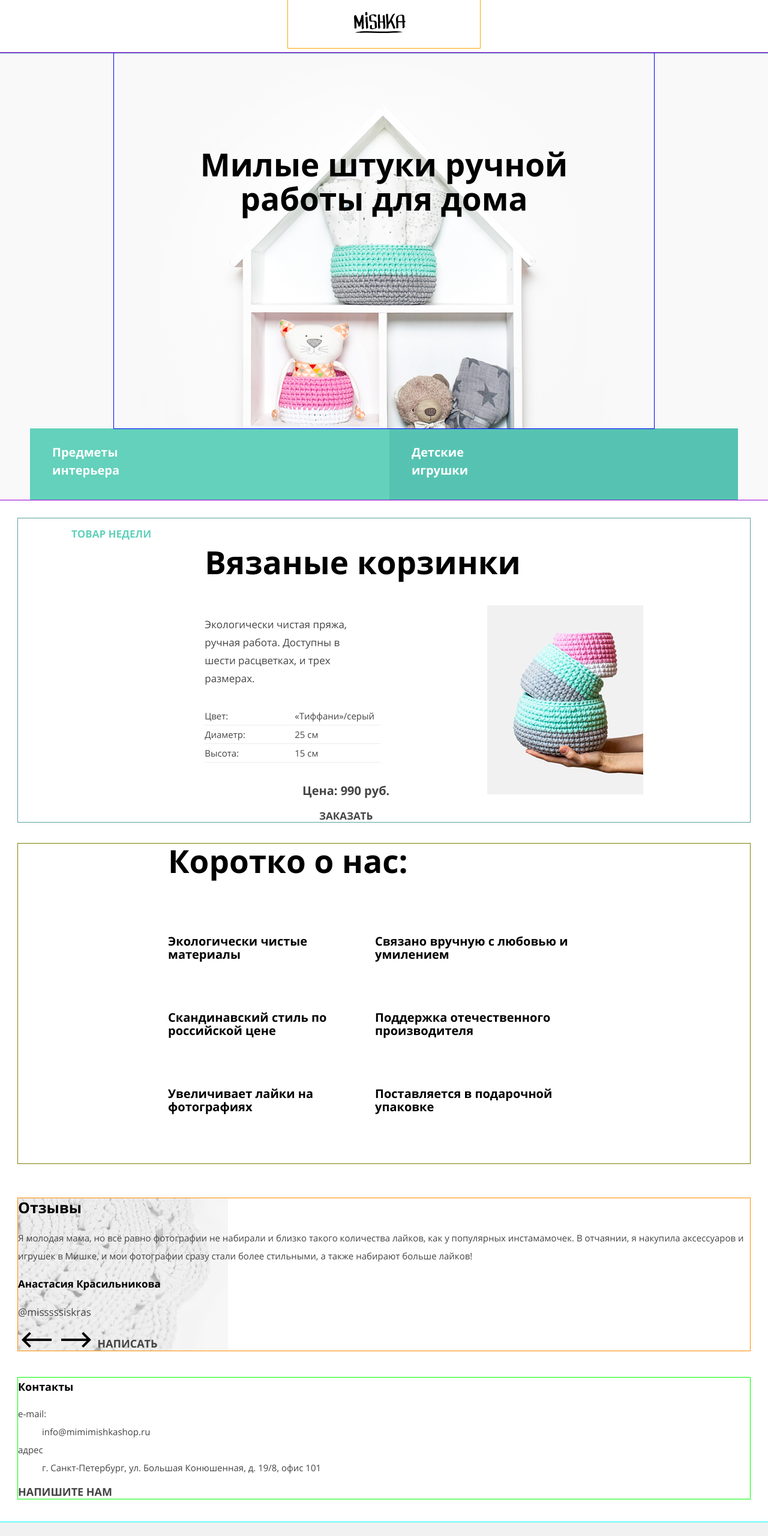
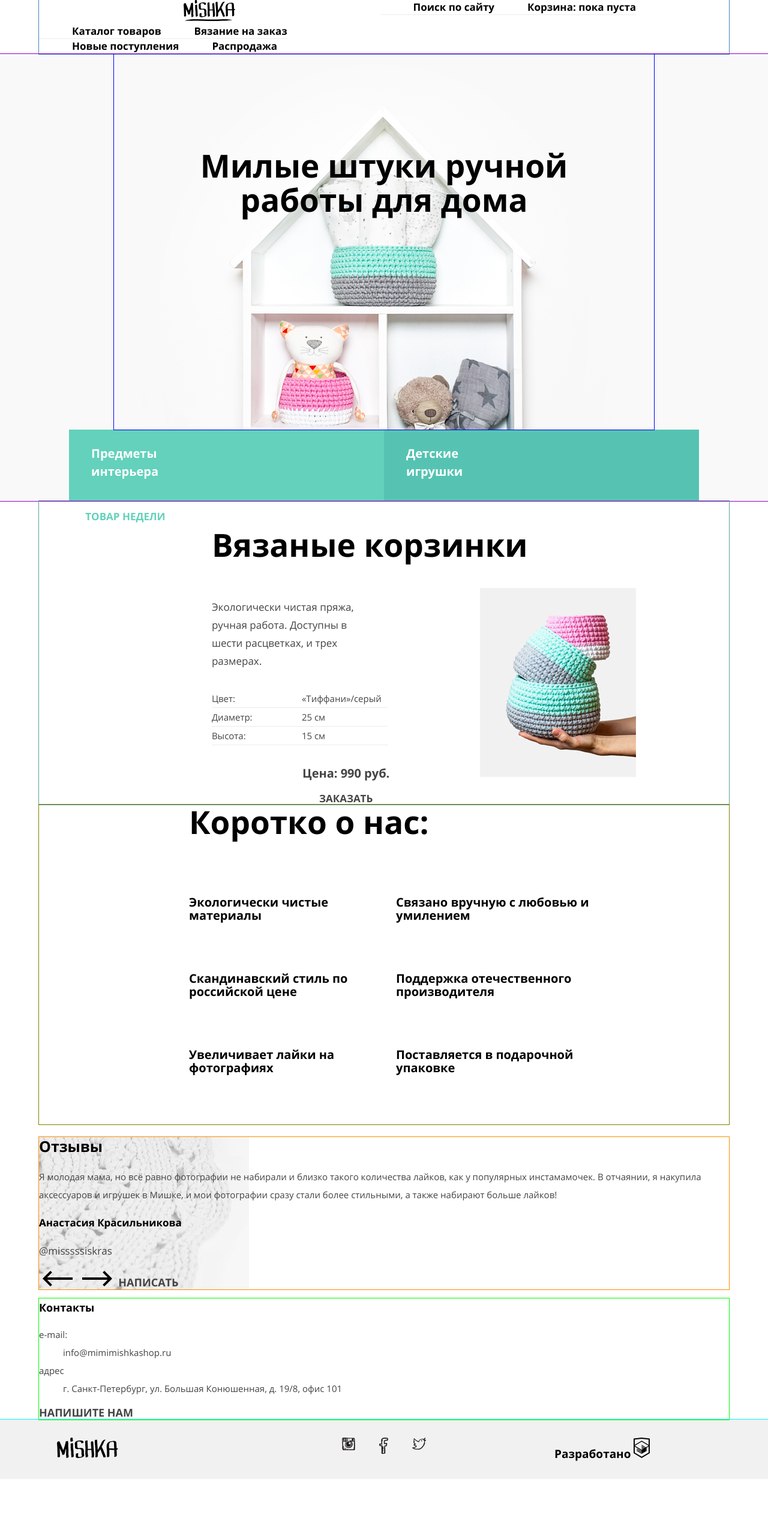
Before and after one commit to AlishaRich/1107511-mishka-20, a plain HTML site: page source/index.html in a window 1280 px wide. Shown: the top 2560 px of the page at 60% size. After the commit the page ends 2465 px from the top, so only its background shows below. Drawn offline with nearby package versions, Linux system fonts and the light colour scheme; files that its build step writes are made by us from their sources; files whose address does not match are found by name.

Commit message:
Завершаем адаптивные сетки

```diff
--- a/source/index.html
+++ b/source/index.html
@@ -7,7 +7,7 @@
         <link href="css/style.css" rel="stylesheet" />
     </head>
     <body>
-        <header class="page-header">
+        <header class="page-header container">
             <nav class="main-nav">
                 <a class="page-header__logo"><img src="img/logo-mobile.svg" width="86" height="35" alt="Логотип магазина Мишка" /></a>
                 <button class="main-nav__toggle" type="button">
@@ -30,18 +30,28 @@
                         <rect y="12" fill="#231F20" width="19.958" height="2" />
                     </svg>
                 </button>
-                <ul class="main-nav__list nav-list">
+                <ul class="main-nav__list nav-list nav-list-left">
                     <li class="nav-list__item">
                         <a class="nav-list__link" href="catalog.html">Каталог товаров</a>
                     </li>
                     <li class="nav-list__item">
                         <a class="nav-list__link" href="form.html">Вязание на заказ</a>
                     </li>
+                </ul>
+                <ul class="main-nav__list nav-list nav-list-right">
                     <li class="nav-list__item">
                         <a class="nav-list__link" href="#">Поиск по сайту</a>
                     </li>
                     <li class="nav-list__item">
                         <a class="nav-list__link" href="#">Корзина: пока пуста</a>
+                    </li>
+                </ul>
+                <ul class="main-nav__list nav-list nav-list-bottom">
+                    <li class="nav-list__item">
+                        <a class="nav-list__link" href="#">Новые поступления</a>
+                    </li>
+                    <li class="nav-list__item">
+                        <a class="nav-list__link" href="#">Распродажа</a>
                     </li>
                 </ul>
             </nav>
@@ -66,7 +76,7 @@
                     </ul>
                 </div>
             </div>
-            <section class="product-section">
+            <section class="product-section container">
                 <div class="product-section__card product-card">
                     <h2 class="product-card__title">Вязаные корзинки</h2>
                     <h3 class="product-card__subtitle">ТОВАР НЕДЕЛИ</h3>
@@ -84,7 +94,7 @@
                     <a class="product-card__button" href="#">ЗАКАЗАТЬ</a>
                 </div>
             </section>
-            <section class="info">
+            <section class="info container">
                 <h2 class="info__title">Коротко о нас:</h2>
                 <ul class="info__list advantages">
                     <li class="advantages__item advantages__item--stuff">Экологически чистые материалы</li>
@@ -95,7 +105,7 @@
                     <li class="advantages__item advantages__item--pack">Поставляется в подарочной упаковке</li>
                 </ul>
             </section>
-            <article class="review">
+            <article class="review container">
                 <h2 class="review__title">Отзывы</h2>
                 <p class="review__text">
                     Я молодая мама, но всё равно фотографии не набирали и близко такого количества лайков, как у популярных инстамамочек. В отчаянии, я накупила аксессуаров и игрушек в Мишке, и мои фотографии сразу стали более стильными, а
@@ -141,7 +151,7 @@
                 </button>
                 <a class="review__button-feedback" href="#">Написать</a>
             </article>
-            <section class="contacts">
+            <section class="contacts container">
                 <h2 class="contacts__title">Контакты</h2>
                 <dl class="contacts__info contact">
                     <dt class="contact__type">e-mail:</dt>
@@ -173,6 +183,7 @@
             </div>
         </main>
         <footer class="page-footer">
+          <div class="page-footer__container container">
             <a class="page-footer__logo" href="#">
                 <svg
                     version="1.1"
@@ -318,6 +329,7 @@
                     </svg>
                 </a>
             </p>
+          </div>
         </footer>
     </body>
 </html>
--- a/source/sass/blocks/contacts.scss
+++ b/source/sass/blocks/contacts.scss
@@ -1,6 +1,5 @@
 .contacts {
   outline: 1px solid lime;
-  margin: 38px 30px 39px;
 }
 
 .contacts__title {
--- a/source/sass/blocks/info.scss
+++ b/source/sass/blocks/info.scss
@@ -1,6 +1,5 @@
 .info {
   outline: 1px solid olive;
-  margin: 31px 30px 58px;
 }
 
 .info__title {
--- a/source/sass/blocks/main-nav.scss
+++ b/source/sass/blocks/main-nav.scss
@@ -1,10 +1,13 @@
 .main-nav {
   display: grid;
   grid-template-columns: 2fr 1fr;
-  grid-template-rows: 80px 1fr;
-  width: 320px;
-  margin: 0 auto;
+  grid-template-rows: 80px auto auto;
   outline: 1px solid orange;
+
+  @media (min-width: $tablet-width) {
+    grid-template-columns: auto auto;
+    grid-template-rows: auto auto auto;
+  }
 }
 
 .main-nav__toggle {
@@ -15,14 +18,3 @@
     display: none;
   }
 }
-
-.main-nav__list {
-  grid-column: 1/3;
-  grid-row: 2/3;
-  outline: 1px solid red;
-  margin: 0 auto;
-
-  @media (min-width: $tablet-width) {
-    display: none;
-  }
-}
--- a/source/sass/blocks/nav-list.scss
+++ b/source/sass/blocks/nav-list.scss
@@ -2,9 +2,35 @@
   @include list;
 }
 
+.nav-list-left {
+  grid-row: 3/4;
+  grid-column: 1/3;
+
+  @media (min-width: $tablet-width) {
+    display: flex;
+    grid-row: 2/3;
+    grid-column: 1/2;
+  }
+
+  @media (min-width: $desktop-width) {
+    grid-row: 2/3;
+    grid-column: 1/2;
+  }
+}
+
+.nav-list-bottom {
+  display: none;
+
+  @media (min-width: $desktop-width) {
+    display: flex;
+    grid-row: 3/4;
+    grid-column: 1/2;
+  }
+}
+
 .nav-list__link {
   display: block;
-  padding: 25px 0;
+  padding: 25px 0 25px 80px;
   border-bottom: 1px solid $light-gray;
   font-family: $main-font;
   font-size: 17px;
@@ -13,12 +39,31 @@
   @include font;
 
   @media (min-width: $tablet-width) {
+    padding: 0 0 0 45px;
     font-size: 15px;
     line-height: 24px;
   }
 
   @media (min-width: $desktop-width) {
+    padding: 0 0 0 55px;
     font-size: 17px;
     font-weight: 24px;
   }
 }
+
+.nav-list-right {
+  grid-row: 2/3;
+  grid-column: 1/3;
+
+  @media (min-width: $tablet-width) {
+    display: flex;
+    grid-row: 1/2;
+    grid-column: 2/3;
+  }
+}
+
+.nav-list-right .nav-list__link {
+  @media (min-width: $tablet-width) {
+    text-align: right;
+  }
+}
--- a/source/sass/blocks/page-footer.scss
+++ b/source/sass/blocks/page-footer.scss
@@ -1,17 +1,9 @@
 .page-footer {
   @include list;
 
-  display: flex;
-  flex-direction: column;
-  padding: 30px;
   font-family: $main-font;
   background-color: $gray;
   outline: 1px solid aqua;
-
-  @media (min-width: $tablet-width) {
-    display: grid;
-    grid-template-columns: 1fr 1fr 1fr;
-  }
 }
 
 .page-footer__logo {
@@ -25,3 +17,14 @@
 .page-footer__copyright {
   margin: 0 auto;
 }
+
+.page-footer__container {
+  display: flex;
+  flex-direction: column;
+  padding: 30px;
+
+  @media (min-width: $tablet-width) {
+    display: grid;
+    grid-template-columns: 1fr 1fr 1fr;
+  }
+}
--- a/source/sass/blocks/page-header.scss
+++ b/source/sass/blocks/page-header.scss
@@ -12,6 +12,5 @@
 }
 
 .page-header__logo {
-  margin-left: 110px;
-  margin-top: 20px;
+  margin: 0 auto;
 }
--- a/source/sass/blocks/product-groups.scss
+++ b/source/sass/blocks/product-groups.scss
@@ -9,7 +9,7 @@
 
 .product-groups__item {
   @media (min-width: $tablet-width) {
-    flex-grow: 1;
+    width: 50%;
   }
 }
 
--- a/source/sass/blocks/product-section.scss
+++ b/source/sass/blocks/product-section.scss
@@ -1,4 +1,3 @@
 .product-section {
-  margin: 31px 30px 36px;
   outline: 1px solid cadetblue;
 }
--- a/source/sass/blocks/review.scss
+++ b/source/sass/blocks/review.scss
@@ -1,6 +1,5 @@
 .review {
   outline: 1px solid darkorange;
-  margin: 0 30px 45px;
 
   @media (min-width: 400px) {
     background: url("../img/review@1x.jpg") 0 50% no-repeat;
--- a/source/sass/global.scss
+++ b/source/sass/global.scss
@@ -40,13 +40,17 @@ img {
 }
 
 .container {
-  min-width: 360px;
+  display: block;
+  width: 320px;
+  margin: 0 auto;
 
-  @media (min-width: 768px) {
-    min-width: 768px;
+  @media (min-width: $tablet-width) {
+    width: 768px;
+    margin: 0 auto;
   }
 
-  @media (min-width: 1150px) {
-    min-width: 1150px;
+  @media (min-width: $desktop-width) {
+    width: 1150px;
+    margin: 0 auto;
   }
 }
```
Also changed, not shown: source/catalog.html (+16 -4 lines), source/form.html (+16 -4 lines).
